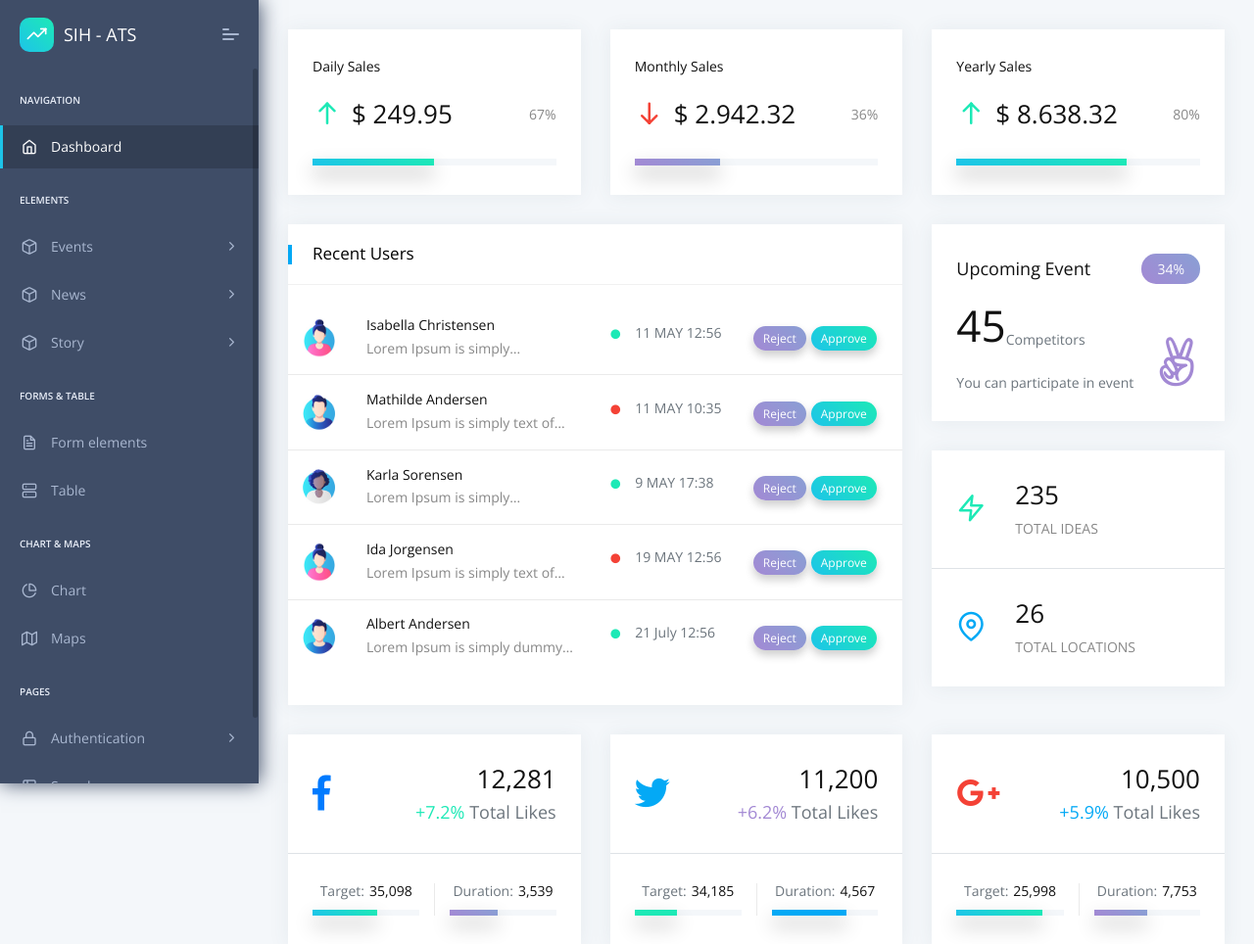
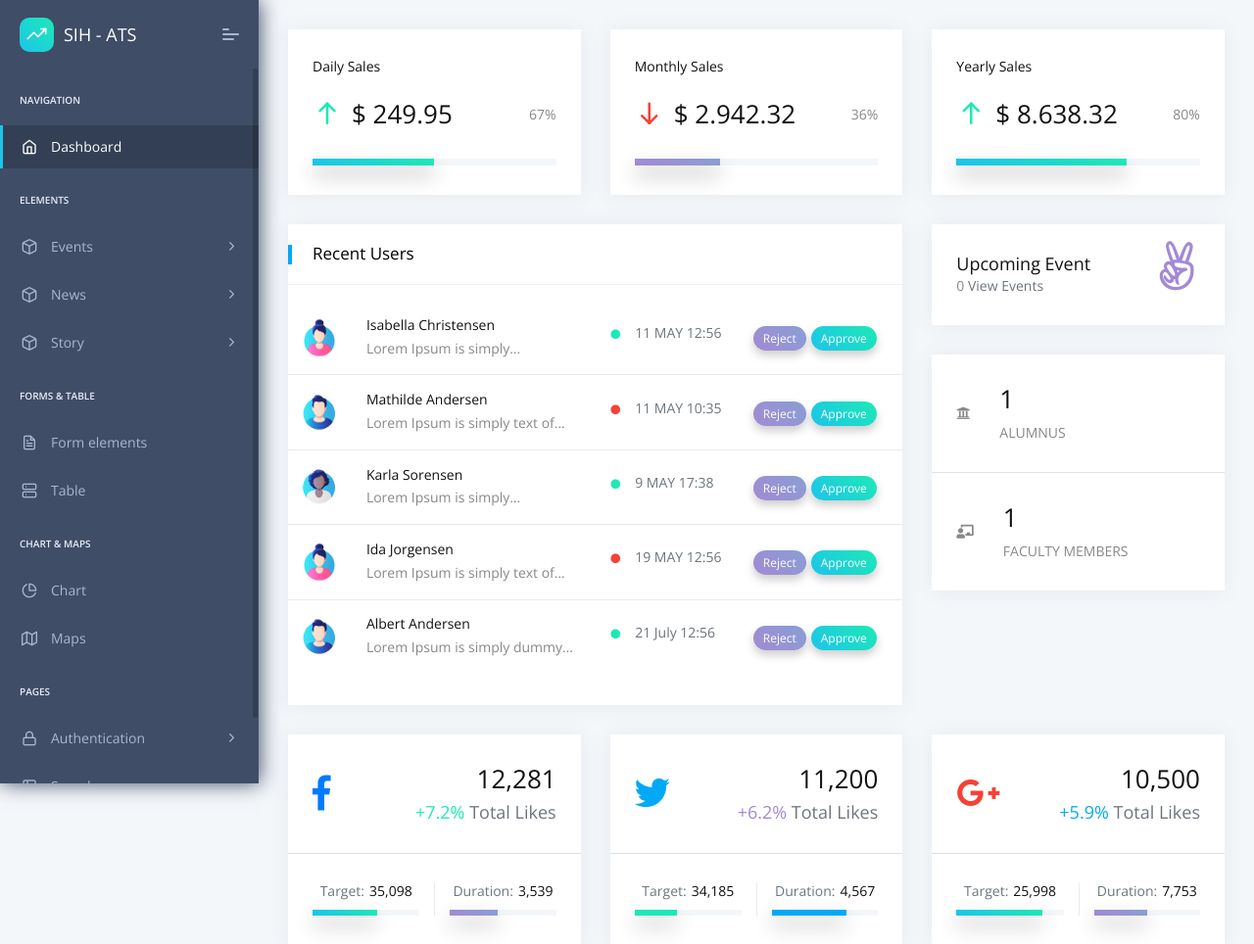
Before and after one commit to magarwal775/DR111_PlusOne, a Django app: page /dashboard in a window 1280 px wide. Shown: the top 964 px of the page at 98% size. Run offline with Django 3.2, Linux system fonts and the light colour scheme; a user stored in the database is signed in; tables that the repository leaves empty hold one stand-in row (values such as "Sample post"); some libraries are stand-ins or nearby versions.

Commit message:
[EDIT] DashBoard Changes

```diff
--- a/base/templates/snippets/index.html
+++ b/base/templates/snippets/index.html
@@ -150,12 +150,9 @@
                                         <div class="col">
                                             <h5 class="m-0">Upcoming Event</h5>
                                         </div>
-                                        <div class="col-auto">
-                                            <label class="label theme-bg2 text-white f-14 f-w-400 float-right">34%</label>
-                                        </div>
                                     </div>
-                                    <h2 class="mt-3 f-w-300">45<sub class="text-muted f-14">Competitors</sub></h2>
-                                    <h6 class="text-muted mt-4 mb-0">You can participate in event </h6>
+                                    <a class="mt-3 f-w-300">{{event_count}}</a>
+                                    <a href="{% url 'base:allevents' %}"class="text-muted mt-4 mb-0"> View Events </a>
                                     <i class="fab fa-angellist text-c-purple f-50"></i>
                                 </div>
                             </div>
@@ -163,22 +160,22 @@
                                 <div class="card-block border-bottom">
                                     <div class="row d-flex align-items-center">
                                         <div class="col-auto">
-                                            <i class="feather icon-zap f-30 text-c-green"></i>
+                                            <i class="fas fa-university large"></i>
                                         </div>
                                         <div class="col">
-                                            <h3 class="f-w-300">235</h3>
-                                            <span class="d-block text-uppercase">TOTAL IDEAS</span>
+                                            <h3 class="f-w-300">{{alumni_count}}</h3>
+                                            <span class="d-block text-uppercase">Alumnus</span>
                                         </div>
                                     </div>
                                 </div>
                                 <div class="card-block">
                                     <div class="row d-flex align-items-center">
                                         <div class="col-auto">
-                                            <i class="feather icon-map-pin f-30 text-c-blue"></i>
+                                          <i class="fas fa-chalkboard-teacher"></i>
                                         </div>
                                         <div class="col">
-                                            <h3 class="f-w-300">26</h3>
-                                            <span class="d-block text-uppercase">TOTAL LOCATIONS</span>
+                                            <h3 class="f-w-300">{{faculty_count}}</h3>
+                                            <span class="d-block text-uppercase">Faculty Members</span>
                                         </div>
                                     </div>
                                 </div>
--- a/base/views.py
+++ b/base/views.py
@@ -31,11 +31,18 @@ def base(request):
 def dashboard(request):
     user = request.user
     context = {}
+    today = datetime.datetime.today()
     events = Event.objects.filter(college=user.college or not college)
     news = News.objects.filter(college=user.college or not college)
     stories = Story.objects.filter(college=user.college or not college)
     gallery = Gallery.objects.filter(college=user.college or not college)
     carousel = Carousel.objects.filter(college=user.college or not college)
+    alumni_count = User.objects.filter(college=user.college).filter(is_alumni= True).count()
+    faculty_count = User.objects.filter(college=user.college).filter(is_faculty = True).count()
+    upcoming_events = Event.objects.filter(college=user.college or not college).filter(Q(start_date__gte=today)).count()
+    context["alumni_count"] = alumni_count
+    context["faculty_count"] = faculty_count
+    context["event_count"] = upcoming_events
     return render(request, "dashboard.html", context)
 
 
```
